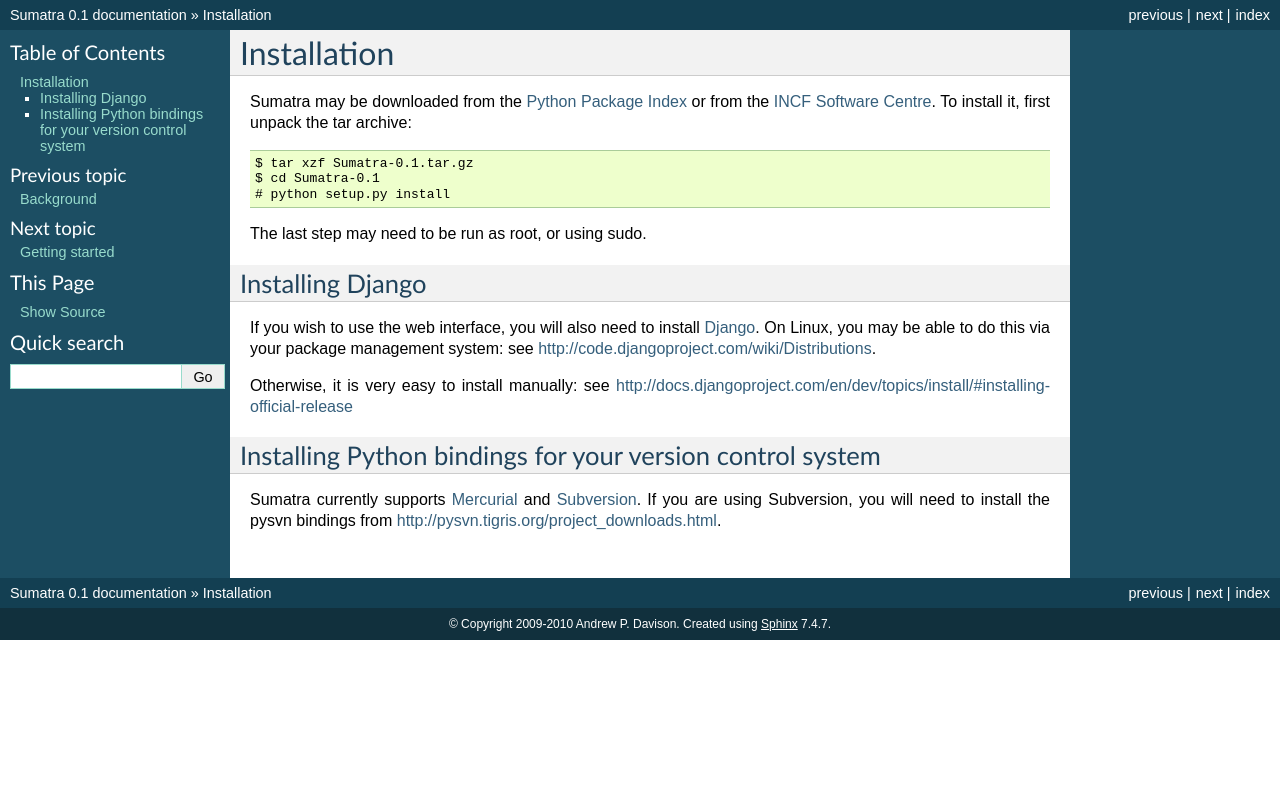
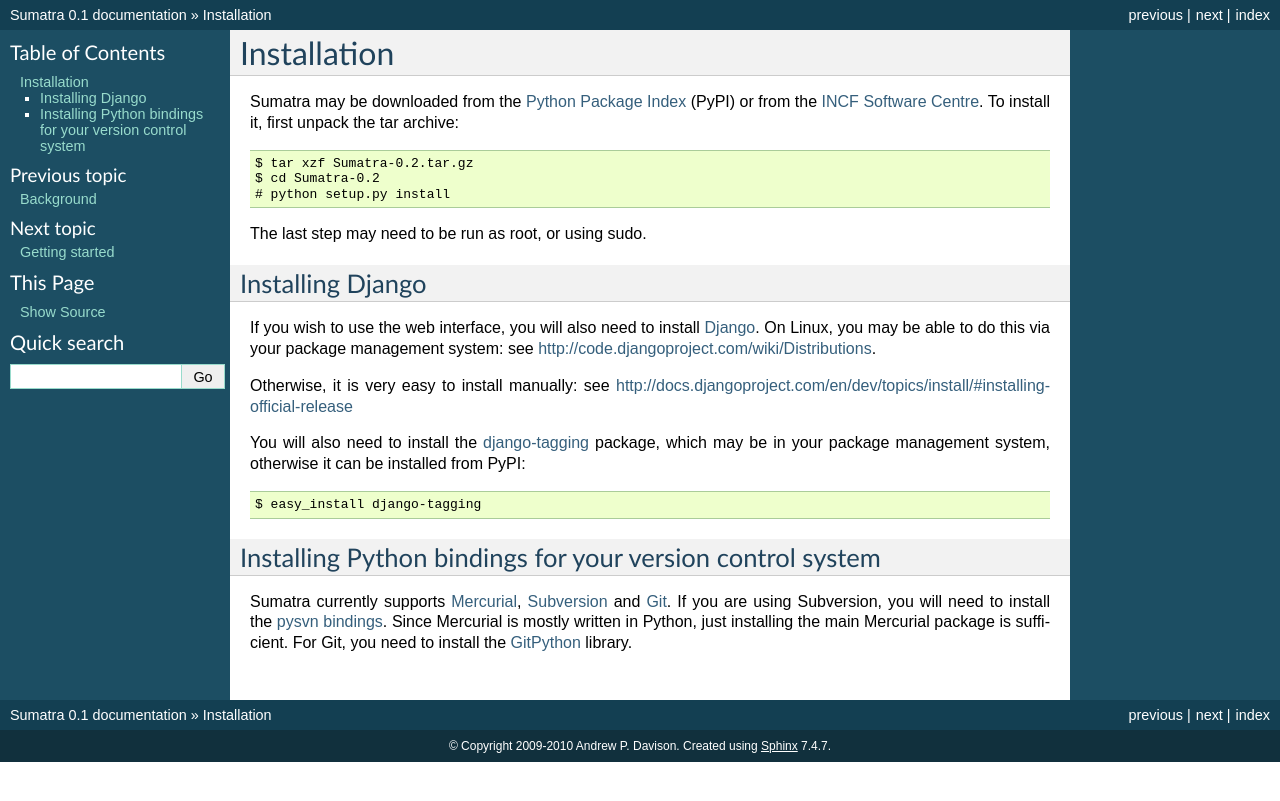
Before and after one commit to open-research/sumatra, a Sphinx documentation site: the page built from doc/installation.txt, in a window 1280 px wide. Shown: the top 801 px of the page. Built offline with Sphinx 7.4.7, drawn with Linux system fonts in a browser that asks for light colours; pages that are not in the unit, such as notebooks, are missing from menus.

Commit message:
Updated the installation documentation to cover git support, added the missing instructions for django-tagging.

```diff
--- a/doc/installation.txt
+++ b/doc/installation.txt
@@ -2,11 +2,11 @@
 Installation
 ============
 
-Sumatra may be downloaded from the `Python Package Index`_ or from the `INCF Software Centre`_.
+Sumatra may be downloaded from the `Python Package Index`_ (PyPI) or from the `INCF Software Centre`_.
 To install it, first unpack the tar archive::
 
-    $ tar xzf Sumatra-0.1.tar.gz
-    $ cd Sumatra-0.1
+    $ tar xzf Sumatra-0.2.tar.gz
+    $ cd Sumatra-0.2
     # python setup.py install
 
 The last step may need to be run as root, or using sudo.
@@ -21,14 +21,26 @@
 Otherwise, it is very easy to install manually: see
 http://docs.djangoproject.com/en/dev/topics/install/#installing-official-release
 
+You will also need to install the `django-tagging`_ package, which may be in
+your package management system, otherwise it can be installed from PyPI::
+
+    $ easy_install django-tagging
+
 Installing Python bindings for your version control system
 ----------------------------------------------------------
 
-Sumatra currently supports Mercurial_ and Subversion_. If you are using Subversion,
-you will need to install the pysvn bindings from http://pysvn.tigris.org/project_downloads.html.
+Sumatra currently supports Mercurial_,  Subversion_ and Git_. If you are using Subversion,
+you will need to install the `pysvn bindings`_.
+Since Mercurial is mostly written in Python, just installing the main Mercurial
+package is sufficient. For Git, you need to install the GitPython_ library.
+
 
 .. _Django: http://www.djangoproject.com
 .. _Mercurial: http://www.selenic.com/mercurial/
 .. _Subversion: http://subversion.tigris.org/
+.. _Git: http://git-scm.com/
 .. _`Python Package Index`: http://pypi.python.org/pypi/sumatra/
 .. _`INCF Software Centre`: http://software.incf.org/software/sumatra/home/download/
+.. _`django-tagging`: http://pypi.python.org/pypi/django-tagging/
+.. _`pysvn bindings`: http://pysvn.tigris.org/project_downloads.html
+.. _`GitPython`: http://pypi.python.org/pypi/GitPython/
--- a/setup.py
+++ b/setup.py
@@ -50,5 +50,5 @@
                    'Operating System :: OS Independent',
                    'Programming Language :: Python',
                    'Topic :: Scientific/Engineering'],
-    requires = ['Django (>=1.1)'],
+    requires = ['Django (>=1.1)', 'django-tagging'],
 )
--- a/src/__init__.py
+++ b/src/__init__.py
@@ -1,4 +1,4 @@
 __all__ = ['commands', 'datastore', 'formatting', 'launch', 'parameters',
            'programs', 'projects', 'records', 'recordstore', 'versioncontrol']
 
-__version__ = "0.1"
+__version__ = "0.2alpha"
```
Also changed, not shown: 1 other file.
